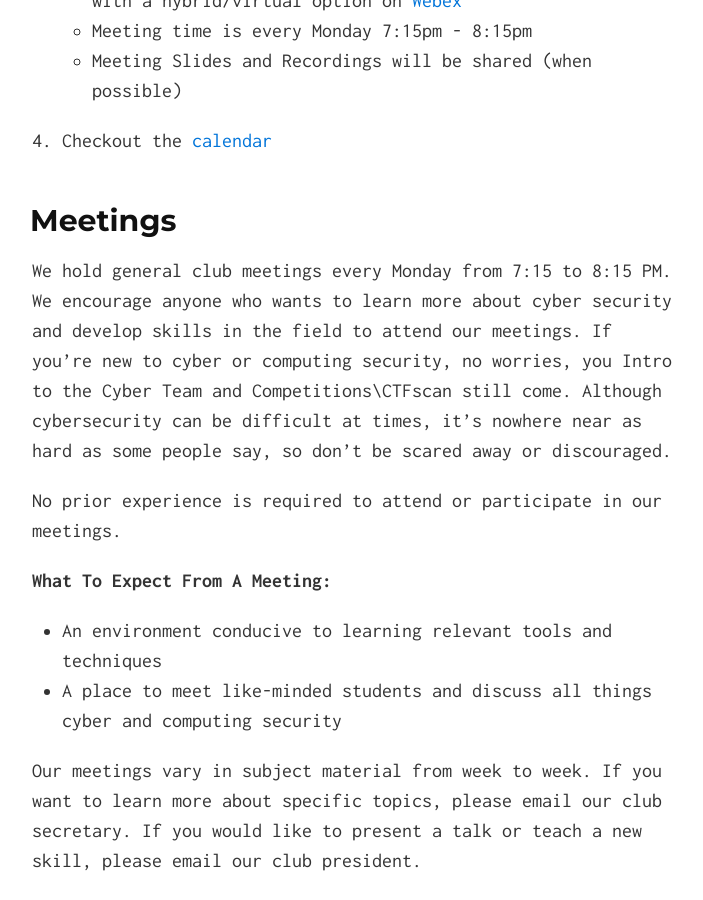
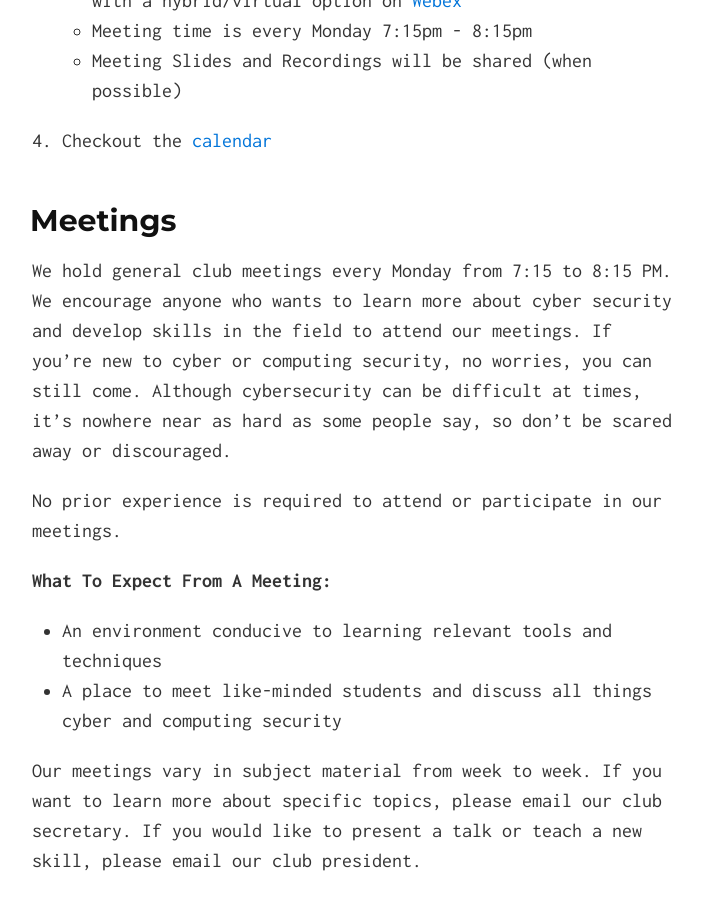
Before and after one commit to UMBCCyberDawgs/umbccyberdawgs.github.io, a Jekyll site: the page built from index.md, in a window 1280 px wide and 900 px high, scrolled down 934 px. Shown: the whole window, without its empty margins (288-991 px from the left). Built offline with Jekyll 4.4.1, drawn with Linux system fonts in a browser that asks for light colours; our own code applies the rules of GitHub Pages for plain Markdown files; part of the change alters nothing that is shown; some of the changed text lies outside the part shown.

Commit message:
Updated :)

```diff
--- a/index.md
+++ b/index.md
@@ -27,7 +27,7 @@ You can do a few things to get involved with the club.
 ## <a name="meetings">Meetings
 
 We hold general club meetings every Monday from 7:15 to 8:15 PM.
-We encourage anyone who wants to learn more about cyber security and develop skills in the field to attend our meetings. If you’re new to cyber or computing security, no worries, you Intro to the Cyber Team and Competitions\CTFscan still come. Although cybersecurity can be difficult at times, it's nowhere near as hard as some people say, so don’t be scared away or discouraged.
+We encourage anyone who wants to learn more about cyber security and develop skills in the field to attend our meetings. If you’re new to cyber or computing security, no worries, you can still come. Although cybersecurity can be difficult at times, it's nowhere near as hard as some people say, so don’t be scared away or discouraged.
 
 No prior experience is required to attend or participate in our meetings.
 
@@ -137,14 +137,9 @@ Some of our club members try out for and compete together on a collegiate cyber
 ### Board
 
 **President:** William Brooks (wbrooks1 @ umbc.edu)
-**Vice President:** Isaiah Roland-Reid (i27 @ umbc.edu)
+**Vice President:** Jaspreet Gill (jgill8 @ umbc.edu)
 **Treasurer:** Michael Mayhugh (mmayhug1 @ umbc.edu)
 **Secretary:** Jonathan West (jwest5 @ umbc.edu)
-
-### Honorary Board
-
-**Chief Historical Officer:** Sophia Hamer (chamer1 @ umbc.edu)
-**Principal Infrastructure Engineer:** Kevin Chen (kevin.chen @ umbc.edu)
 
 ### UMBC Liaisons
 
```
